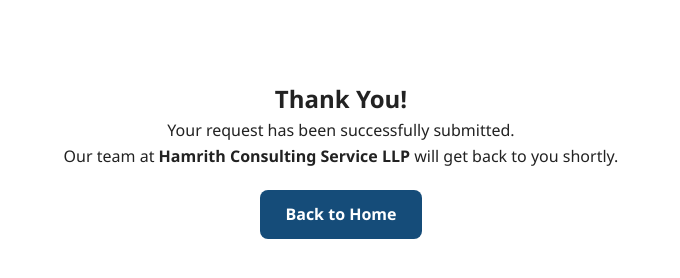
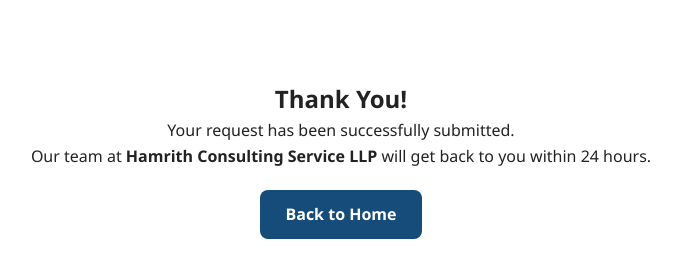
Before and after one commit to BhaskarHCS/hcs-website, a plain HTML site: page thank-you.html in a window 1280 px wide. Shown: the whole page, without its empty margins (299-979 px from the left). Drawn offline with Linux system fonts and the light colour scheme.

Commit message:
Update thank-you.html

```diff
--- a/thank-you.html
+++ b/thank-you.html
@@ -11,7 +11,7 @@
 <section class="section" style="text-align:center; padding:80px 20px;">
     <h1>Thank You!</h1>
     <p>Your request has been successfully submitted.</p>
-    <p>Our team at <strong>Hamrith Consulting Service LLP</strong> will get back to you shortly.</p>
+    <p>Our team at <strong>Hamrith Consulting Service LLP</strong> will get back to you within 24 hours.</p>
 
     <a href="/" class="btn-primary" style="margin-top:20px; display:inline-block;">
     Back to Home
```
